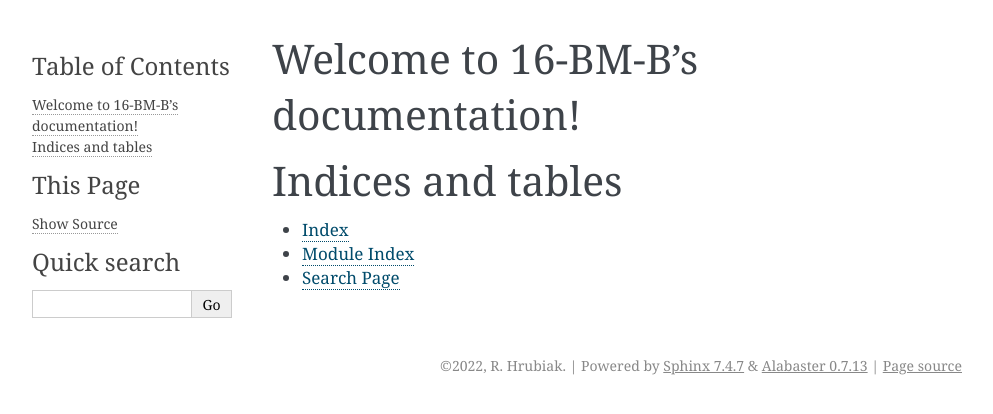
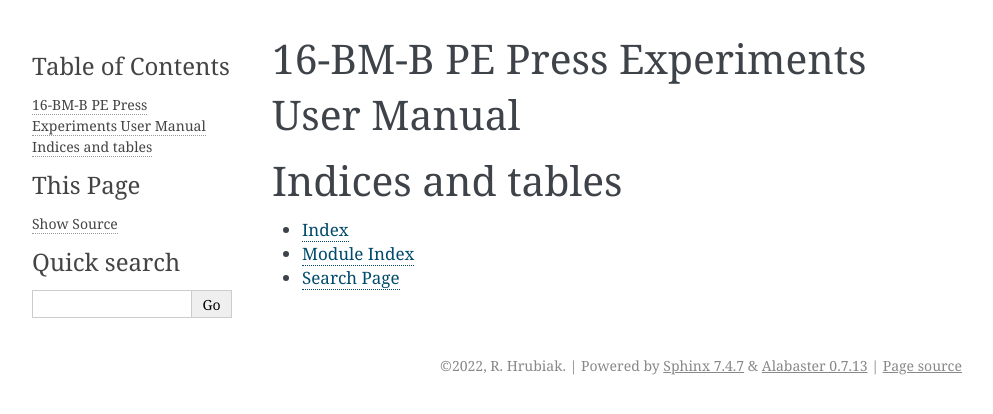
Before and after one commit to taeastmo/16BMB_manual, a Sphinx documentation site: the page built from docs/source/index.rst, in a window 1280 px wide. Shown: the top 414 px of the page, without its empty margins (148-1141 px from the left). Built offline with Sphinx 7.4.7, drawn with Linux system fonts in a browser that asks for light colours.

Commit message:
Update index.rst

```diff
--- a/docs/source/index.rst
+++ b/docs/source/index.rst
@@ -3,8 +3,8 @@
    You can adapt this file completely to your liking, but it should at least
    contain the root `toctree` directive.
 
-Welcome to 16-BM-B's documentation!
-===================================
+16-BM-B PE Press Experiments User Manual
+========================================
 
 .. toctree::
    :maxdepth: 2
```
